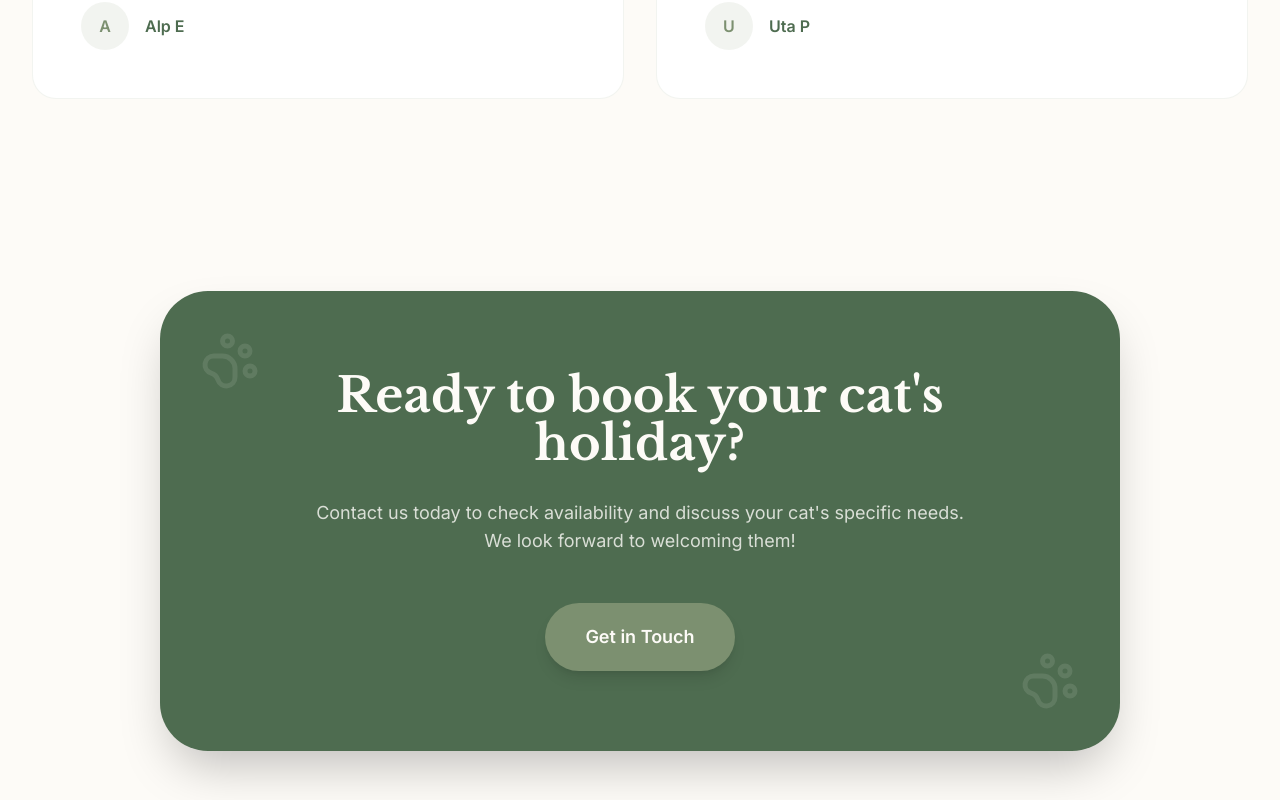
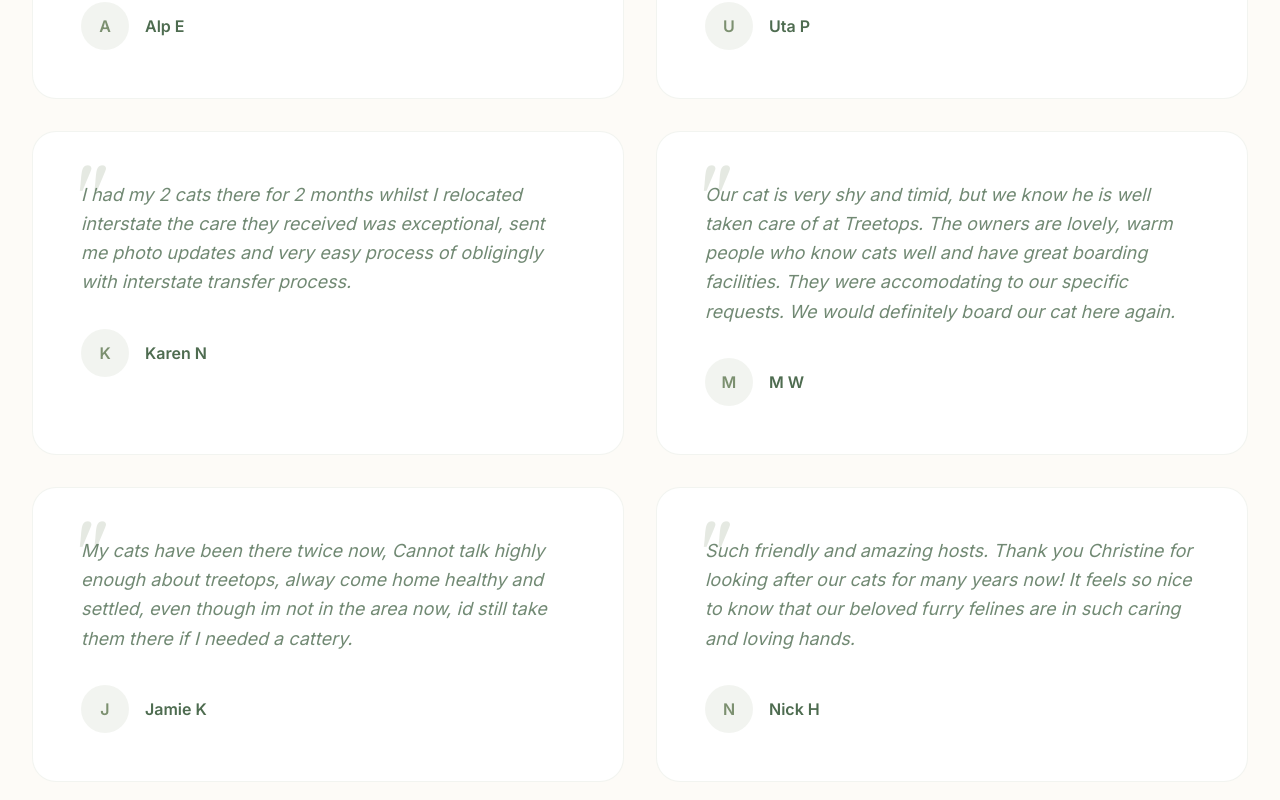
Before and after one commit to jeremyw24/treetopscattery.com.au, a React (Vite) app: page / in a window 1280 px wide. Shown: the part 2500-3300 px from the top of the page. Built offline with nearby package versions, Linux system fonts and the light colour scheme.

Commit message:
add more testimonials

```diff
--- a/src/pages/Home.tsx
+++ b/src/pages/Home.tsx
@@ -169,6 +169,22 @@ const Testimonials = () => {
     {
       name: "Uta P",
       text: "Have been taking my cats here since I became a cat owner many years ago and wouldn't go anywhere else. I can go away secure in the knowledge that my cat is safe and well cared for."
+    },
+    {
+      name: "Karen N",
+      text: "I had my 2 cats there for 2 months whilst I relocated interstate the care they received was exceptional, sent me photo updates and very easy process of obligingly with interstate transfer process."
+    },
+    {
+      name: "M W",
+      text: "Our cat is very shy and timid, but we know he is well taken care of at Treetops. The owners are lovely, warm people who know cats well and have great boarding facilities. They were accomodating to our specific requests. We would definitely board our cat here again. "
+    },
+    {
+      name: "Jamie K",
+      text: "My cats have been there twice now, Cannot talk highly enough about treetops, alway come home healthy and settled, even though im not in the area now, id still take them there if I needed a cattery."
+    },
+    {
+      name: "Nick H",
+      text: "Such friendly and amazing hosts. Thank you Christine for looking after our cats for many years now! It feels so nice to know that our beloved furry felines are in such caring and loving hands."
     }
   ];
 
```
